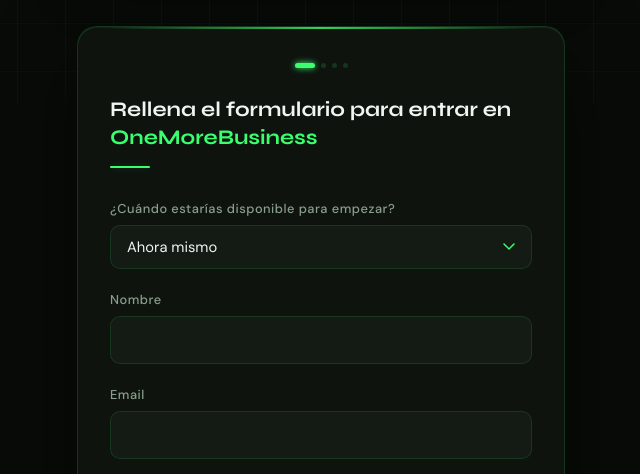
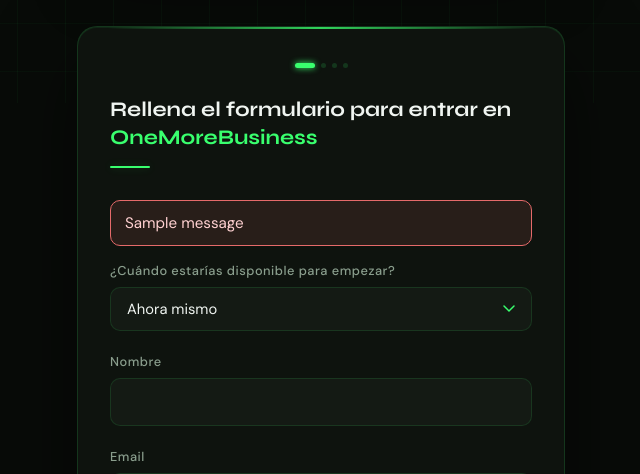
Before and after one commit to aljarce/OneMoreBusiness, a Django app: page / in a window 1280 px wide. Shown: the part 713-1187 px from the top of the page, without its empty margins (319-959 px from the left). Run offline with Django 4.2, Linux system fonts and the light colour scheme; tables that the repository leaves empty hold one stand-in row (values such as "Sample post"); one stand-in notice (Sample message) is shown.

Commit message:
Fix telegram flow: no redirect on send failure + user error message

```diff
--- a/app/landing/static/landing/questionnaire.css
+++ b/app/landing/static/landing/questionnaire.css
@@ -439,6 +439,16 @@ textarea {
   color: var(--green);
 }
 
+.form-alert {
+  margin: 0 0 16px;
+  padding: 12px 14px;
+  border: 1px solid #e56a6a;
+  border-radius: 10px;
+  background: rgba(229, 106, 106, 0.12);
+  color: #ffd1d1;
+  font-size: 0.95rem;
+}
+
 /* Scrollbar */
 ::-webkit-scrollbar {
   width: 6px;
--- a/app/landing/templates/landing/questionnaire.html
+++ b/app/landing/templates/landing/questionnaire.html
@@ -54,6 +54,12 @@
             <form method="post" autocomplete="off">
                 {% csrf_token %}
 
+                {% if messages %}
+                    {% for message in messages %}
+                        <div class="form-alert">{{ message }}</div>
+                    {% endfor %}
+                {% endif %}
+
                 <div class="form-group">
                     <label for="id_disponibilidad">¿Cuándo estarías disponible para empezar?</label>
                     {{ form.disponibilidad }}
--- a/app/landing/views.py
+++ b/app/landing/views.py
@@ -1,6 +1,7 @@
 import os
 
 from django.shortcuts import render, redirect
+from django.contrib import messages
 from django.conf import settings
 import requests
 import logging
@@ -48,8 +49,9 @@ def questionnaire_view(request):
 		form = QuestionnaireForm(request.POST)
 		if form.is_valid():
 			data = form.cleaned_data
-			send_telegram_message(data)
-			return redirect(WHATSAPP_LINK)
+			if send_telegram_message(data):
+				return redirect(WHATSAPP_LINK)
+			messages.error(request, 'No se pudo enviar tu aplicacion. Intentalo de nuevo en unos minutos.')
 	else:
 		form = QuestionnaireForm()
 	return render(request, 'landing/questionnaire.html', {'form': form})
```
